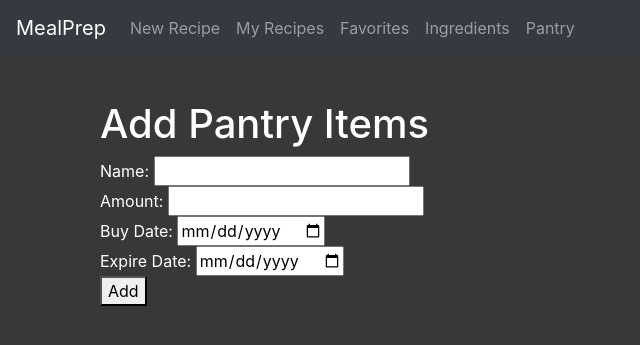
After one commit to cameronfabbri/MealPrep, a Flask app: page /pantry in a window 1280 px wide. The commit adds this page. Shown: the top 345 px of the page, without its empty margins (0-640 px from the left). Run offline with Flask 2, Linux system fonts and the light colour scheme; data that the repository does not hold is empty; some libraries are stand-ins or nearby versions.

Commit message:
added pantry page

```diff
--- a/app.py
+++ b/app.py
@@ -6,7 +6,7 @@ from google_images_download import google_images_download
 from sqlalchemy import create_engine
 from sqlalchemy.orm import sessionmaker
 from sqlalchemy.orm import scoped_session
-from db_setup import Base, Recipe, Week, Favorite, MyRecipes
+from db_setup import Base, Recipe, Week, Favorite, MyRecipes, Pantry
 
 import numpy as np
 import datetime
@@ -171,6 +171,46 @@ def add():
     else:
         return render_template('add.html', app_data=app_data)
 
+@app.route('/pantry', methods=['GET','POST'])
+def pantry():
+    """ Inventory of my pantry """
+
+    if request.method == 'POST':
+
+        rf = request.form
+
+        name = rf['name']
+        amount = rf['amount']
+        buy_date = rf['buy_date']
+        expire_date = rf['expire_date']
+
+        buy_date = datetime.datetime.strptime(buy_date, '%Y-%m-%d')
+        expire_date = datetime.datetime.strptime(expire_date, '%Y-%m-%d')
+
+        pantry_entry = Pantry(
+                name=name,
+                amount=amount,
+                buy_date=buy_date,
+                expire_date=expire_date)
+
+        session.add(pantry_entry)
+        session.commit()
+
+    pantry_items = session.query(Pantry).all()
+
+    pantry_list = []
+    for pitem in pantry_items:
+
+        pantry_obj = {
+                'name':pitem.name,
+                'amount':pitem.amount,
+                'buy_date':pitem.buy_date,
+                'expire_date':pitem.expire_date
+        }
+
+        pantry_list.append(pantry_obj)
+
+    return render_template('pantry.html', app_data=app_data, pantry_list=pantry_list)
 
 @app.route('/view', methods=['GET','POST'])
 def view():
--- a/db_setup.py
+++ b/db_setup.py
@@ -67,6 +67,17 @@ class Favorite(Base):
     url = Column(String(512), nullable=True)
 
 
+class Pantry(Base):
+    """ Table for my pantry inventory """
+
+    __tablename__ = 'pantry'
+
+    id = Column(Integer, primary_key=True)
+    name = Column(String(256), nullable=False)
+    amount = Column(String(256), nullable=False)
+    buy_date = Column(Date, nullable=False)
+    expire_date = Column(Date, nullable=False)
+
 
 connect_args = {'check_same_thread':False}
 engine = create_engine('sqlite:///recipes.db', connect_args=connect_args)
--- a/populate_db.py
+++ b/populate_db.py
@@ -1,8 +1,7 @@
 """
 
-Script to be run (probably) outside of Flask.
-This will take the json files containing recipes
-and populate our database
+Script to populate the recipes database
+This will take the json files containing recipes and populate our database
 
 """
 
--- a/templates/includes/_navbar.html
+++ b/templates/includes/_navbar.html
@@ -18,6 +18,9 @@
         <li class="nav-item">
           <a class="nav-link" href="/ingredients"> Ingredients </a>
         </li>
+        <li class="nav-item">
+          <a class="nav-link" href="/pantry"> Pantry </a>
+        </li>
       </ul>
     </div>
   </nav>
--- /dev/null
+++ b/templates/pantry.html
@@ -0,0 +1,26 @@
+{% extends 'layout.html' %}
+
+{% block body %}
+    <font color="white">
+
+    <h1> Add Pantry Items </h1>
+
+    <form id="r_form" action="#" method="post">
+        <div class="form-group">
+            Name: <input type="text" name="name"/><br>
+            Amount: <input type="text" name="amount"/><br>
+            Buy Date: <input type="date" name="buy_date"/><br>
+            Expire Date: <input type="date" name="expire_date"/><br>
+            <button type="submit">Add</button>
+        </div>
+    </form>
+
+    {% for item in pantry_list %}
+
+        {{ item['name'] }}
+
+    {% endfor %}
+
+    </font>
+
+{% endblock %}
```
